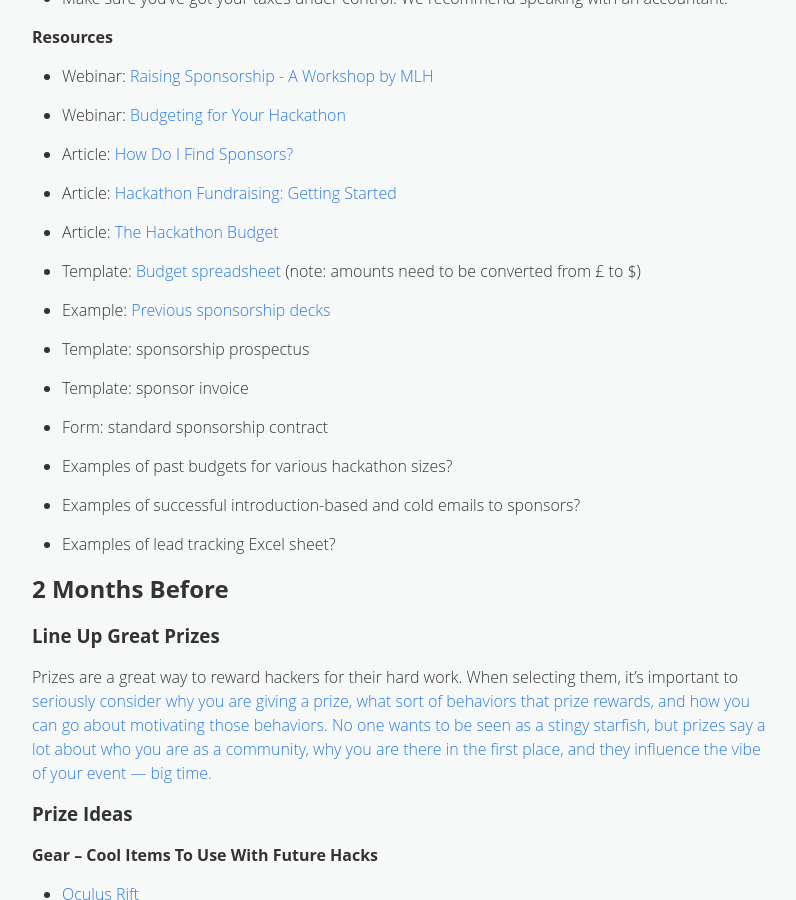
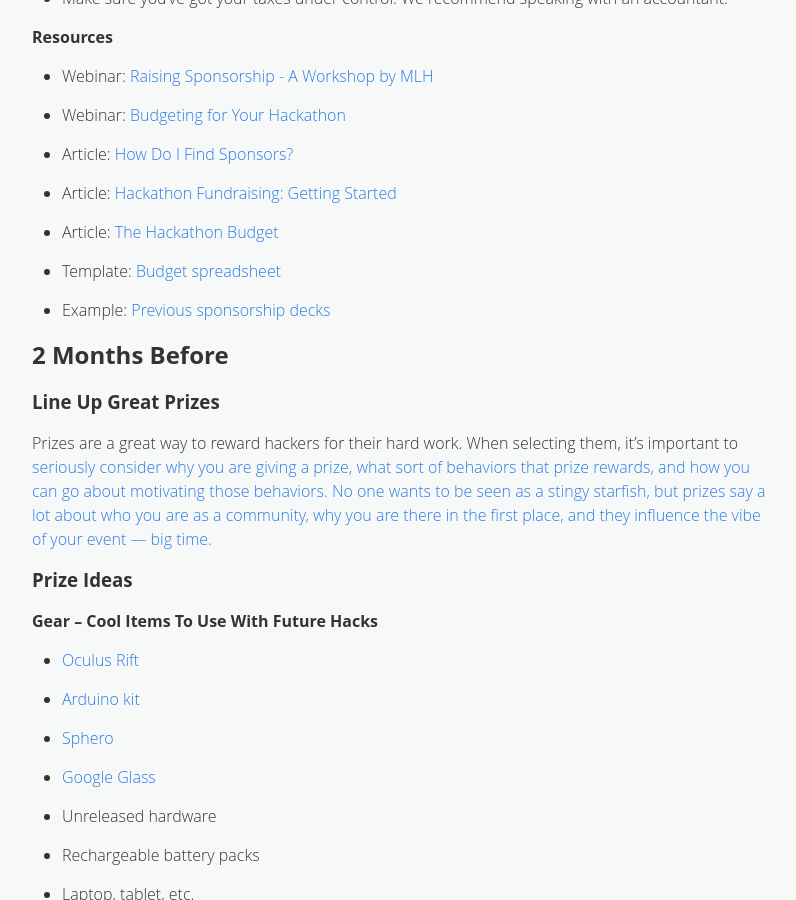
Before and after one commit to MLH/mlh-hackathon-organizer-guide, a Jekyll site: the page built from index.md, in a window 1280 px wide and 900 px high, scrolled down 11925 px. Shown: the whole window, without its empty margins (238-1034 px from the left). Built offline with Jekyll 4.4.1, drawn with Linux system fonts in a browser that asks for light colours.

Commit message:
Removed unlinked resources.

```diff
--- a/index.md
+++ b/index.md
@@ -442,21 +442,9 @@
 
 * Article: [The Hackathon Budget](https://medium.com/hackers-and-hacking/the-hackathon-budget-d636b5b2ed6c)
 
-* Template: [Budget spreadsheet](https://docs.google.com/spreadsheets/d/18xo4w05PeC-xOVSGJ9c6sigu2O7xHpbgWd7p8TjYHj0/edit#gid=41626453) (note: amounts need to be converted from £ to $)
+* Template: [Budget spreadsheet](https://docs.google.com/spreadsheets/d/18xo4w05PeC-xOVSGJ9c6sigu2O7xHpbgWd7p8TjYHj0/edit#gid=41626453)
 
 * Example: [Previous sponsorship decks ](https://github.com/MLH/hackathon-organizer-guide/tree/gh-pages/previous-sponsorship-decks)
-
-* Template: sponsorship prospectus
-
-* Template: sponsor invoice
-
-* Form: standard sponsorship contract
-
-* Examples of past budgets for various hackathon sizes?
-
-* Examples of successful introduction-based and cold emails to sponsors?
-
-* Examples of lead tracking Excel sheet?
 
 ## 2 Months Before
 
```
